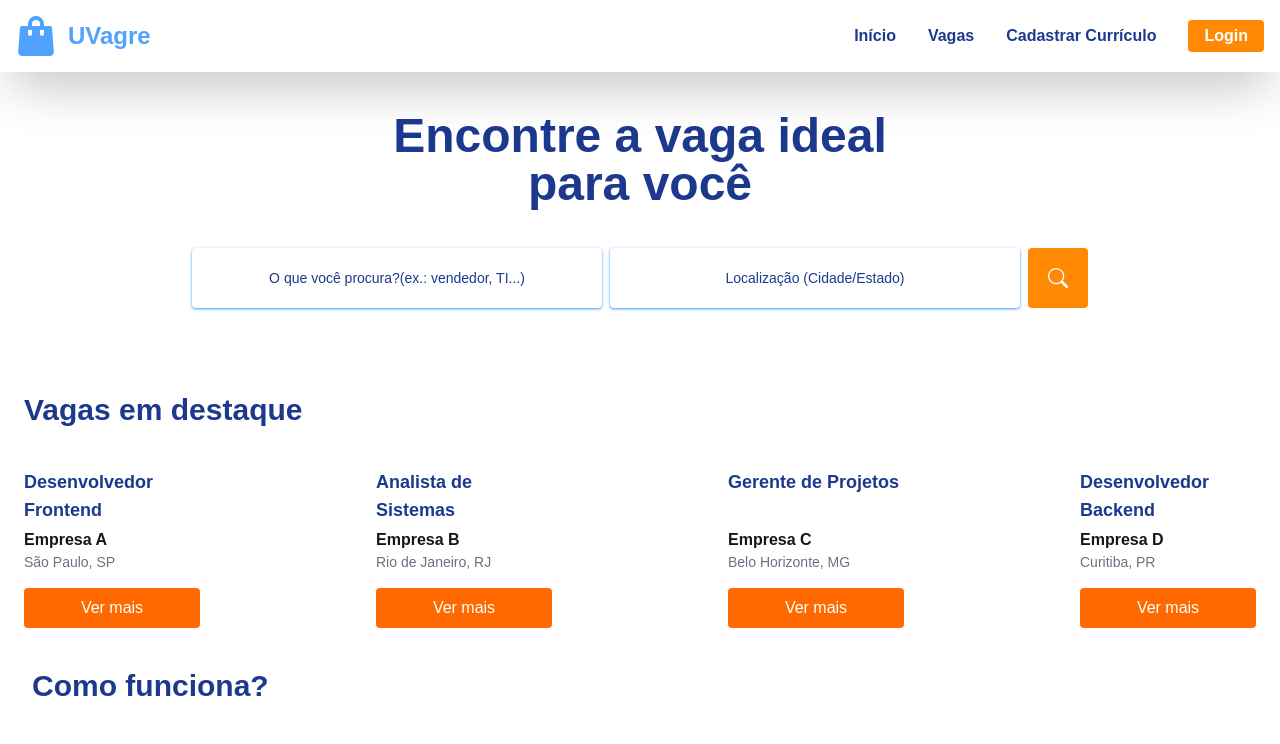
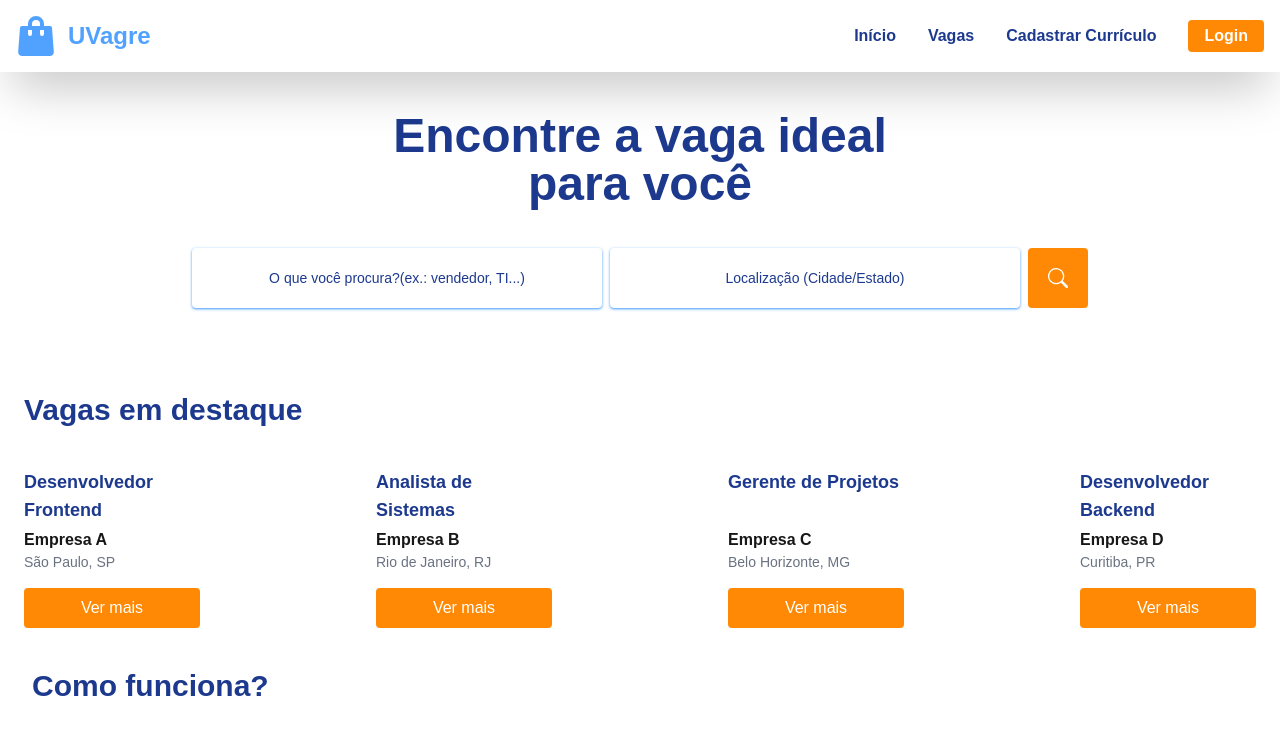
Before and after one commit to paulophsj/conecta-vagas, a Next.js app: page / in a window 1280 px wide. Shown: the top 744 px of the page. Built offline with nearby package versions, Linux system fonts and the light colour scheme.

Commit message:
Alterando cor dos botões

```diff
--- a/components/Cards/Card.jsx
+++ b/components/Cards/Card.jsx
@@ -17,7 +17,7 @@ export default function Card({ vagaEmprego }) {
                         pathname: "/vaga/[id]",
                         query: { id: id }
                     }}
-                    className="bg-orange-500 p-2 text-white text-center rounded-sm w-full block"
+                    className="bg-orange-400 hover:bg-orange-500 p-2 text-white text-center rounded-sm w-full block"
                 >
                     Ver mais
                 </Link>
```
